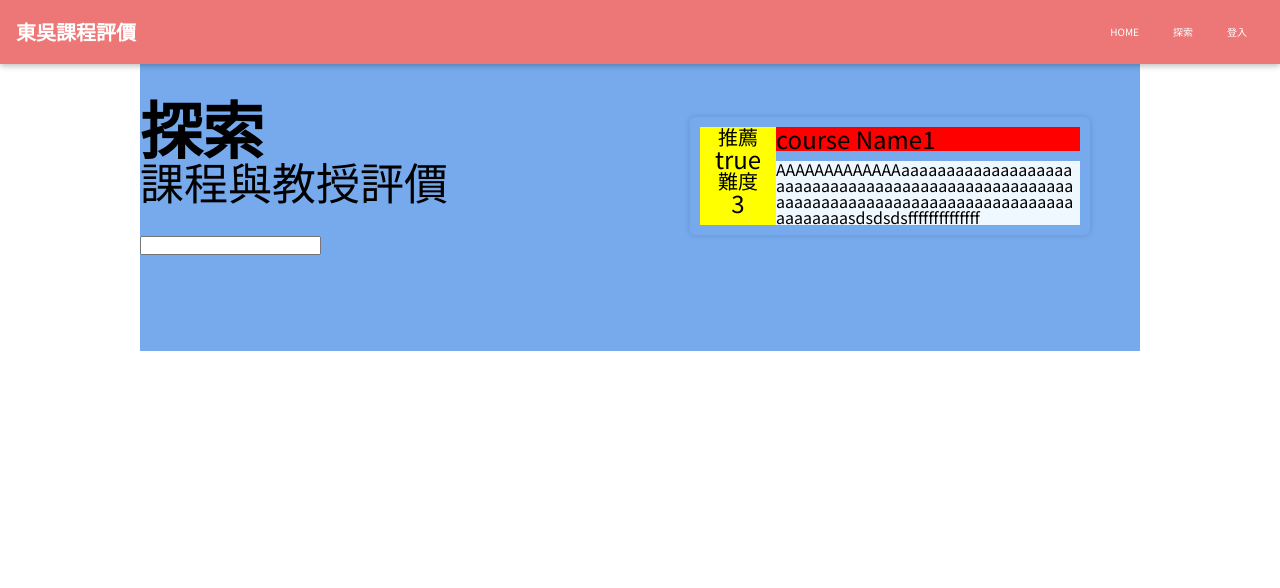
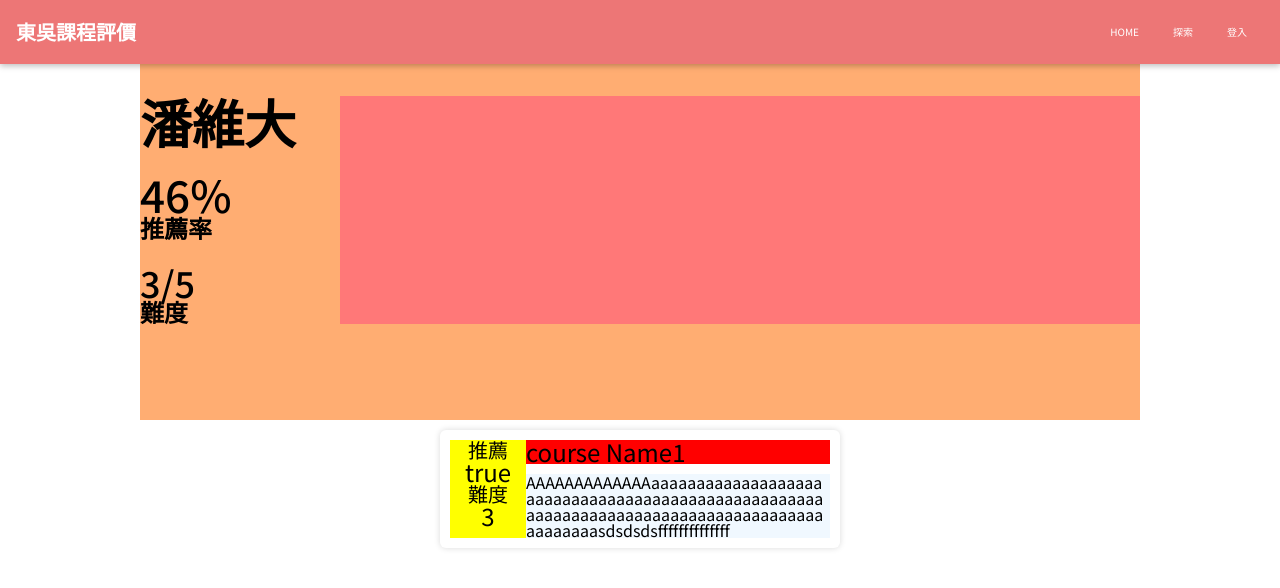
Before and after one commit to a28689604/SCUCourse_frontend, a React (Create React App) app: page /teacher/1 in a window 1280 px wide. Before the commit this address led to /. Shown: the top 588 px of the page. Built offline with nearby package versions, Linux system fonts and the light colour scheme.

Commit message:
add Teacher page layout

```diff
--- a/src/App.js
+++ b/src/App.js
@@ -7,6 +7,7 @@ import {
 } from "react-router-dom";
 import HomePage from "./homePage/pages/HomePage";
 import MainNavigation from "./shared/components/Navigation/MainNavigation";
+import Teacher from "./teacher/pages/Teacher";
 
 function App() {
   return (
@@ -17,6 +18,9 @@ function App() {
           <Route path="/" exact>
             <HomePage />
           </Route>
+          <Route path="/teacher/:teacherId" exact>
+            <Teacher />
+          </Route>
           <Redirect to="/" />
         </Switch>
       </main>
--- a/src/index.css
+++ b/src/index.css
@@ -56,7 +56,7 @@ Medium: 11px
 2 / 4 / 8 / 12 / 16 / 24 / 32 / 48 / 64 / 80 / 96 / 128
 */
 
-@import url("https://fonts.googleapis.com/css2?family=Noto+Sans+TC:wght@400;500&display=swap");
+@import url("https://fonts.googleapis.com/css2?family=Noto+Sans+TC:wght@400;500;600;700&display=swap");
 
 * {
   padding: 0;
--- /dev/null
+++ b/src/teacher/pages/Teacher.js
@@ -0,0 +1,43 @@
+import React from "react";
+import CommentList from "../../shared/components/Comments/CommentList";
+
+import classes from "./Teacher.module.css";
+
+const DUMMY_TEACHER_DATA = [];
+
+const DUMMY_COMMENTS = [
+  {
+    id: "p1",
+    courseName: "course Name1",
+    recommend: "true",
+    difficulty: "3",
+    content:
+      "AAAAAAAAAAAAAaaaaaaaaaaaaaaaaaaaaaaaaaaaaaaaaaaaaaaaaaaaaaaaaaaaaaaaaaaaaaaaaaaaaaaaaaaaaaaaaaaaaaaaaaaaaasdsdsdsffffffffffffff",
+  },
+];
+
+const Teacher = (props) => {
+  return (
+    <div>
+      <div className={classes["teacher-Layout"]}>
+        <div className={classes["teacher-statistic"]}>
+          <h1 className={classes["teacher-name"]}>潘維大</h1>
+          <div className={classes.recommend}>
+            <h2>46%</h2>
+            <h4>推薦率</h4>
+          </div>
+          <div className={classes.difficulty}>
+            <h3>3/5</h3>
+            <h4>難度</h4>
+          </div>
+        </div>
+        <div className={classes["course-statistic"]}> </div>
+      </div>
+      <div className={classes["comment-list"]}>
+        <CommentList data={DUMMY_COMMENTS} />
+      </div>
+    </div>
+  );
+};
+
+export default Teacher;
--- /dev/null
+++ b/src/teacher/pages/Teacher.module.css
@@ -0,0 +1,42 @@
+.teacher-Layout {
+  max-width: 100rem;
+  margin: 0 auto;
+  background-color: rgb(255, 173, 114);
+  padding: 9.6rem 0;
+  display: grid;
+  grid-template-columns: 1fr 4fr;
+}
+
+.teacher-statistic {
+  display: grid;
+  grid-template-columns: 1fr;
+  align-items: center;
+  gap: 2.4rem;
+}
+
+.teacher-name {
+  font-weight: 600;
+  font-size: 5.2rem;
+}
+
+.recommend h2 {
+  font-weight: 500;
+  font-size: 4.4rem;
+}
+
+.recommend h4 {
+  font-size: 2.4rem;
+}
+
+.difficulty h3 {
+  font-weight: 500;
+  font-size: 3.6rem;
+}
+
+.difficulty h4 {
+  font-size: 2.4rem;
+}
+
+.course-statistic {
+  background-color: rgb(255, 120, 120);
+}
```
